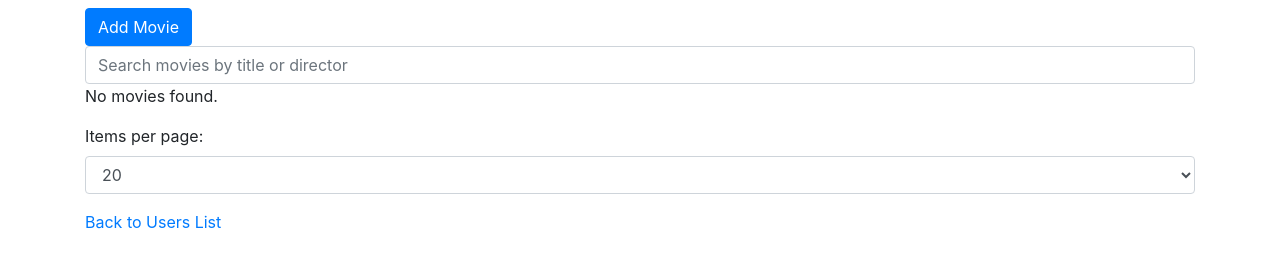
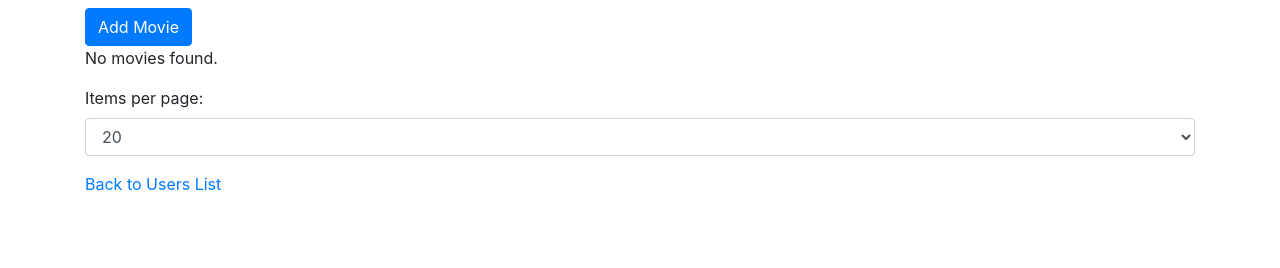
Before and after one commit to walkiger/movieweb_app, a Flask app: template app/templates/user_movies.html in a window 1280 px wide. Shown: the part 104-372 px from the top of the page. Run offline with Flask 3, Linux system fonts and the light colour scheme; the template is opened without the code that fills it, so the values that code supplies are empty; some libraries are stand-ins or nearby versions.

Commit message:
update user_movies.html -> removed search bar

```diff
--- a/app/templates/user_movies.html
+++ b/app/templates/user_movies.html
@@ -13,9 +13,6 @@
 <body>
     <h1>{{ user.name }}'s Favorite Movies</h1>
     <a href="{{ url_for('add_movie', user_id=user.id) }}" class="btn btn-primary">Add Movie</a>
-    <div class="search-bar">
-        <input type="text" class="form-control" placeholder="Search movies by title or director" id="searchInput">
-    </div>
     <div class="movie-grid">
         {% for movie in movies %}
             <div class="movie-item">
```
Also changed, not shown: data/database.db.
